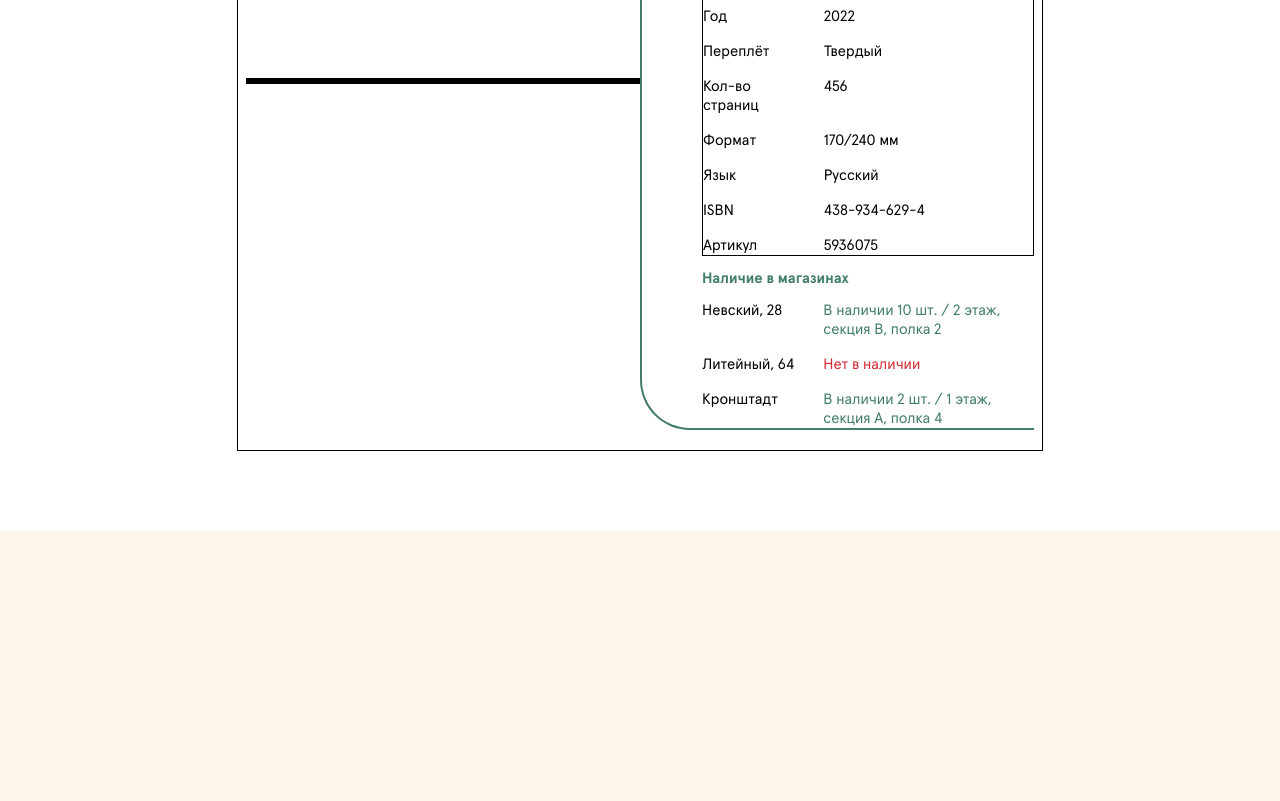
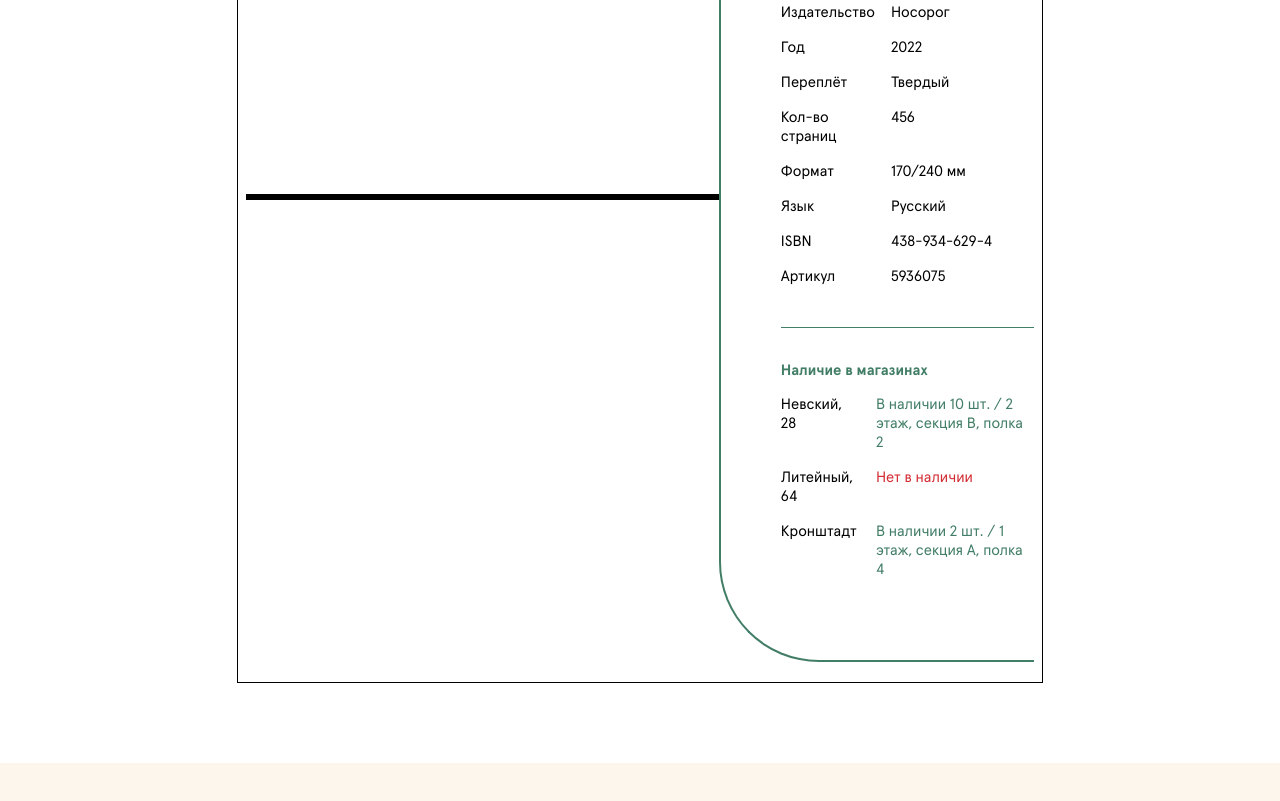
Before and after one commit to lizasilent/spbdk, a website built with webpack: page index.html in a window 1280 px wide. Shown: the part 2976-3777 px from the top of the page. Before the commit the page ends 3577 px from the top, so only its background shows below. Built offline with nearby package versions, Linux system fonts and the light colour scheme.

Commit message:
card block right done

```diff
--- a/index.html
+++ b/index.html
@@ -262,8 +262,10 @@
 
                                             </div>
                                             </div>
+                                            <div class="card-right__bottom">
+
                                               <p class="card-right__text">Наличие в магазинах</p>
-                                                            <div class="card-right__bottom">
+                                              <div class="card-right__template no-border">
                                                   <p>Невский, 28</p>
                                                   <p class="green">В наличии 10 шт. / 2 этаж, секция В, полка 2</p>
                                                   <p>Литейный, 64</p>
@@ -271,6 +273,8 @@
                                                   <p>Кронштадт</p>
                                                   <p class="green">В наличии 2 шт. / 1 этаж, секция А, полка 4</p>
                                               </div>
+                                            </div>
+
                                                         </div>
                                                     </div>
                                                 </div>
--- a/styles/index.css
+++ b/styles/index.css
@@ -486,7 +486,7 @@ a:hover {
 
 .card__left-menu {
   border: 1px solid black;
-  width: 50%;
+  width: 60%;
 }
 
 .photo-block {
@@ -499,12 +499,13 @@ a:hover {
 
 .card__right {
   border: 2px solid #427e66;
-  border-bottom-left-radius: 50px;
+  border-bottom-left-radius: 100px;
   border-right: none;
   border-top: none;
   padding-left: 60px;
-  width: 50%;
+  width: 40%;
 }
+
 
 .card-right__header {
   font-family: "Manege Demo";
@@ -521,30 +522,24 @@ a:hover {
   display: grid;
   grid-template-columns: 1fr 2fr;
   grid-gap: 16px;
-  border: 1px solid black;
+  border-bottom: 1.8px solid #427E66;
+  padding-bottom: 41px;
 }
 
+.no-border {
+  border: none;
+}
+
+.card-right__bottom {
+ padding: 35px 0 40px;
+}
+
+
 .card-right__template p {
-
   margin: 0;
   font-weight: 400;
   font-size: 15px;
   line-height: 19px;
-}
-
-.card-right__bottom {
-  display: grid;
-  grid-template-columns: repeat(2, 1fr);
-  grid-gap: 16px;
-  grid-template-columns: 1fr 2fr;
-}
-
-
-.card-right__bottom p {
-  font-weight: 400;
-  font-size: 15px;
-  line-height: 19px;
-  margin: 0;
 }
 
 .card-right__logo {
@@ -557,4 +552,6 @@ a:hover {
   text-align: center;
   color: #427e66;
   text-align: left;
+  margin: 0 0 17px 0;
+
 }
```
Also changed, not shown: README.md. Lines whose indentation alone changed are shown as unchanged.
